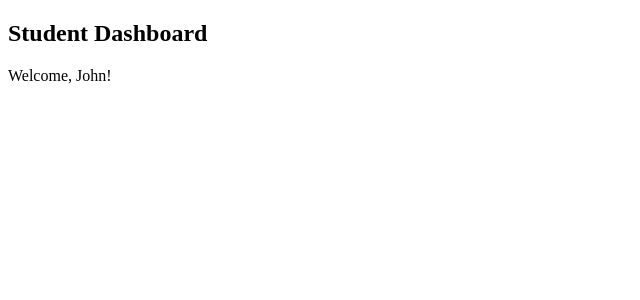
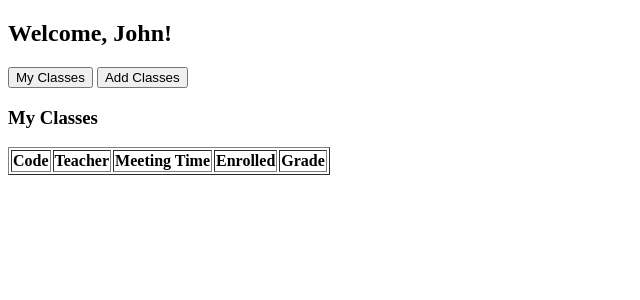
Before and after one commit to PeriBomb/CSE-108-Lab08, a Flask app: page /student/dashboard in a window 1280 px wide. Shown: the top 300 px of the page, without its empty margins (0-640 px from the left). Run offline with Flask 3, Linux system fonts and the light colour scheme; a user stored in the database is signed in; lists and menus that the app fills with data are empty.

Commit message:
Basic student dashboard and available classes added

```diff
--- a/templates/student_dashboard.html
+++ b/templates/student_dashboard.html
@@ -1,8 +1,83 @@
 <!DOCTYPE html>
-<html>
-<head><title>Student Dashboard</title></head>
+<html lang="en">
+<head>
+    <meta charset="UTF-8">
+    <title>Student Dashboard</title>
+</head>
 <body>
-    <h2>Student Dashboard</h2>
-    <p>Welcome, {{ current_user.first_name }}!</p>
+    <h2>Welcome, {{ current_user.first_name }}!</h2>
+
+    <!-- Tab Buttons -->
+    <button onclick="showTab('my-classes')">My Classes</button>
+    <button onclick="showTab('add-classes')">Add Classes</button>
+
+    <!-- My Classes Tab -->
+    <div id="my-classes">
+        <h3>My Classes</h3>
+        <table border="1">
+            <tr>
+                <th>Code</th>
+                <th>Teacher</th>
+                <th>Meeting Time</th>
+                <th>Enrolled</th>
+                <th>Grade</th>
+            </tr>
+            {% for enrollment in enrollments %}
+            <tr>
+                <td>{{ enrollment.course.code }}</td>
+                <td>{{ enrollment.course.teacher.first_name }} {{ enrollment.course.teacher.last_name }}</td>
+                <td>{{ enrollment.course.meeting_time }}</td>
+                <td>{{ enrollment.course.enrollment_count }} / {{ enrollment.course.capacity }}</td>
+                <td>{{ enrollment.grade or "N/A" }}</td>
+            </tr>
+            {% endfor %}
+        </table>
+    </div>
+
+    <!-- Add Classes Tab -->
+    <div id="add-classes" style="display:none">
+        <h3>Add Classes</h3>
+        <table border="1">
+            <tr>
+                <th>Code</th>
+                <th>Teacher</th>
+                <th>Meeting Time</th>
+                <th>Enrolled</th>
+                <th>Add/Drop</th>
+            </tr>
+            {% for course in courses %}
+            <tr>
+                <td>{{ course.code }}</td>
+                <td>{{ course.name }}</td>
+                <td>{{ course.teacher.first_name }} {{ course.teacher.last_name }}</td>
+                <td>{{ course.meeting_time }}</td>
+                <td>{{ course.enrollment_count }} / {{ course.capacity }}</td>
+                <td>
+                    {% set enrolled = enrollments | selectattr("course_id", "equalto", course.id) | list %}
+                    {% if enrolled %}
+                        <form method="POST" action="/student/drop/{{ course.id }}">
+                            <button type="submit">Drop</button>
+                        </form>
+                    {% elif course.enrollment_count >= course.capacity %}
+                        <button disabled>Full</button>
+                    {% else %}
+                        <form method="POST" action="/student/enroll/{{ course.id }}">
+                            <button type="submit">Enroll</button>
+                        </form>
+                    {% endif %}
+                </td>
+            </tr>
+            {% endfor %}
+        </table>
+    </div>
+
+    <script>
+        function showTab(tab) {
+            document.getElementById('my-classes').style.display = 'none';
+            document.getElementById('add-classes').style.display = 'none';
+            document.getElementById(tab).style.display = 'block';
+        }
+    </script>
+
 </body>
 </html>
```
Also changed, not shown: models.py (+3 -4 lines), instance/data.db.
